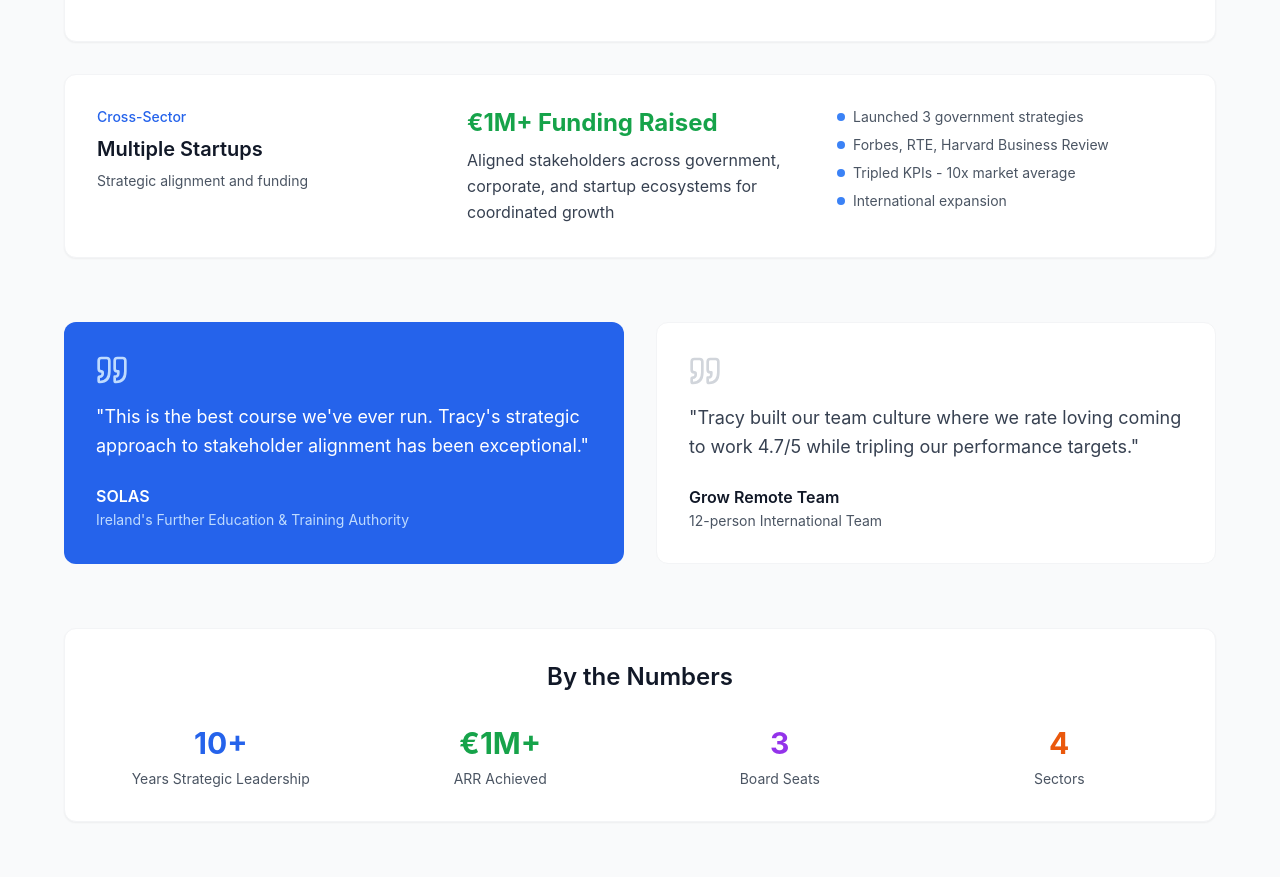
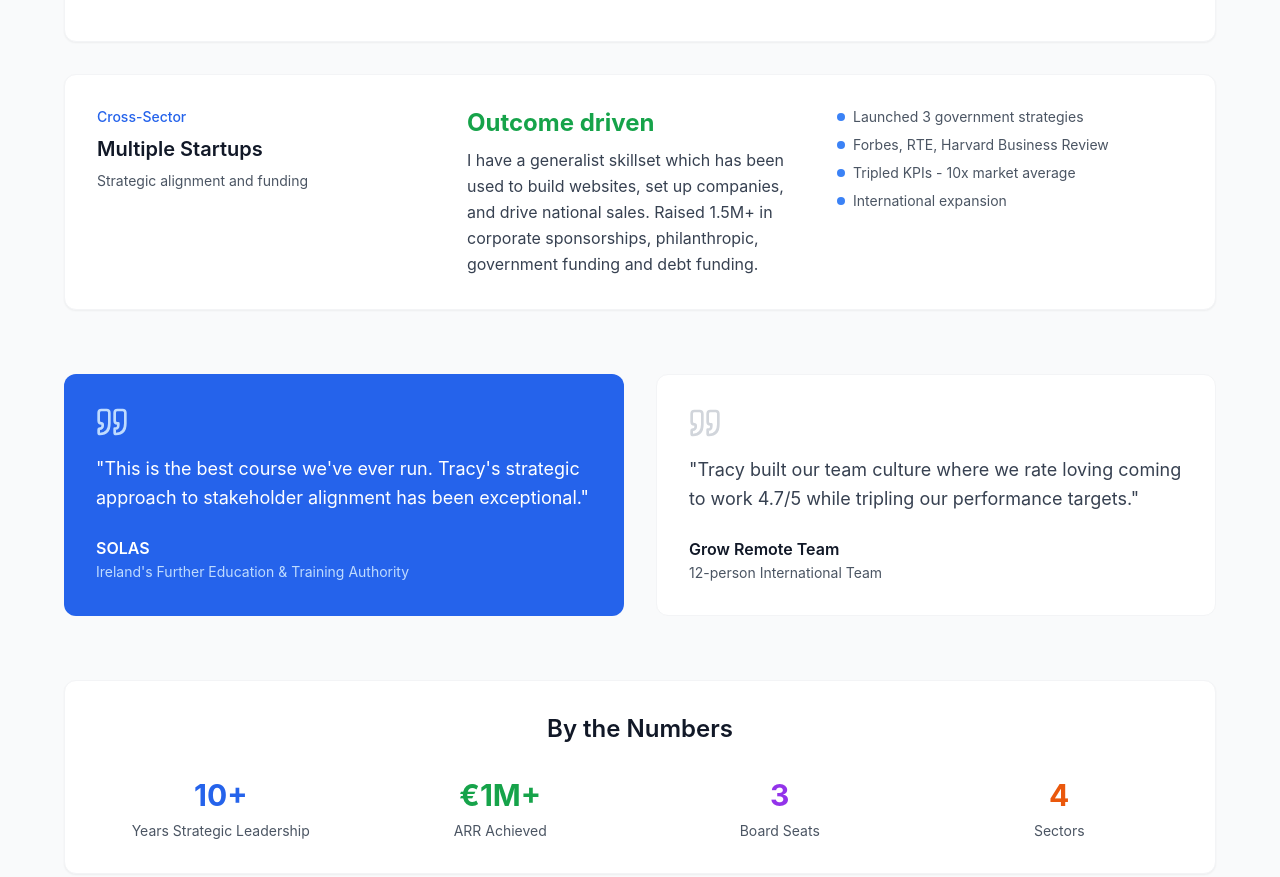
Before and after one commit to TracyKeogh/tracyspremt, a React (Vite) app: page / in a window 1280 px wide. Shown: the part 2066-2943 px from the top of the page. Built offline with nearby package versions, Linux system fonts and the light colour scheme.

Commit message:
Update Cross-Sector case study: change to outcome driven approach with generalist skillset and 1.5M+ funding details

```diff
--- a/src/components/Results.tsx
+++ b/src/components/Results.tsx
@@ -23,8 +23,8 @@ const Results: React.FC = () => {
       organization: "Multiple Startups",
       sector: "Cross-Sector",
       challenge: "Strategic alignment and funding",
-      result: "€1M+ Funding Raised",
-      details: "Aligned stakeholders across government, corporate, and startup ecosystems for coordinated growth",
+      result: "Outcome driven",
+      details: "I have a generalist skillset which has been used to build websites, set up companies, and drive national sales. Raised 1.5M+ in corporate sponsorships, philanthropic, government funding and debt funding.",
       metrics: ["Launched 3 government strategies", "Forbes, RTE, Harvard Business Review", "Tripled KPIs - 10x market average", "International expansion"]
     }
   ];
```
